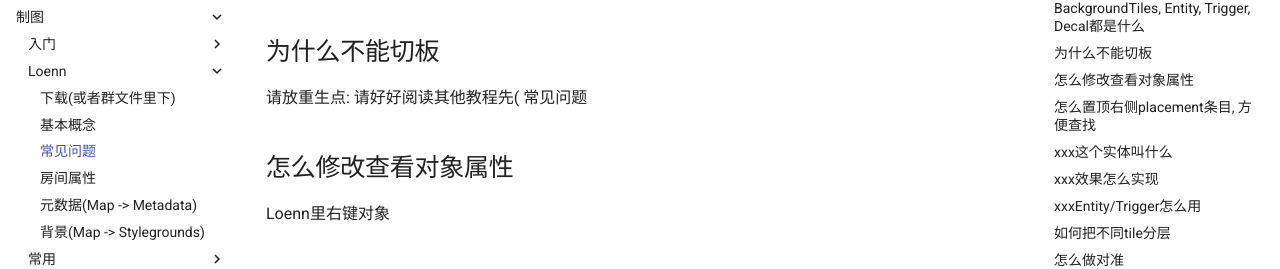
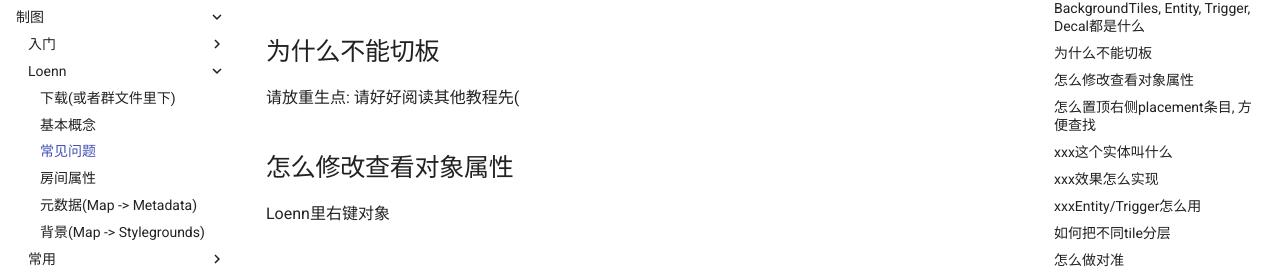
Before and after one commit to LuckyBoy-7/CelesteWikiModule, an MkDocs documentation site: the page built from docs/mappings/loenn/faq.md, in a window 1280 px wide and 900 px high, scrolled down 406 px. Shown: the part 172-441 px from the top of the window. Built offline with MkDocs 1.6.1 and Material for MkDocs 9.7.7, drawn with Linux system fonts in a browser that asks for light colours.

Commit message:
small update

```diff
--- a/docs/mappings/loenn/faq.md
+++ b/docs/mappings/loenn/faq.md
@@ -14,7 +14,7 @@
 ## 为什么不能切板
 
 请放重生点: 请好好阅读其他教程先(
-常见问题
+
 ## 怎么修改查看对象属性
 
 Loenn里右键对象
```
